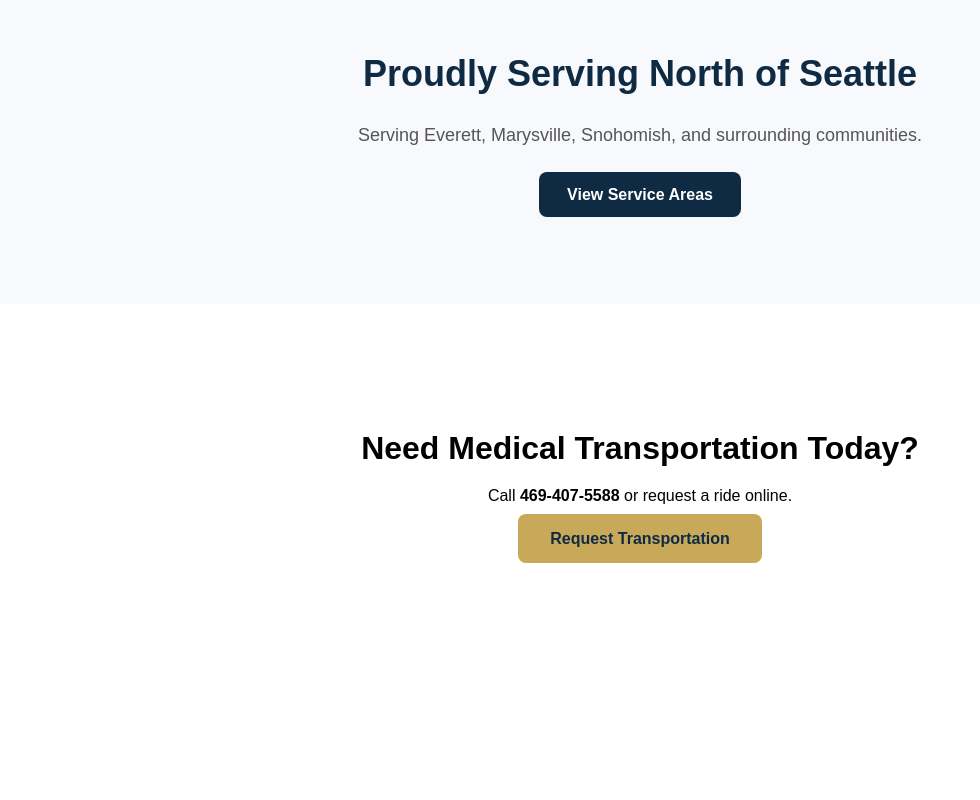
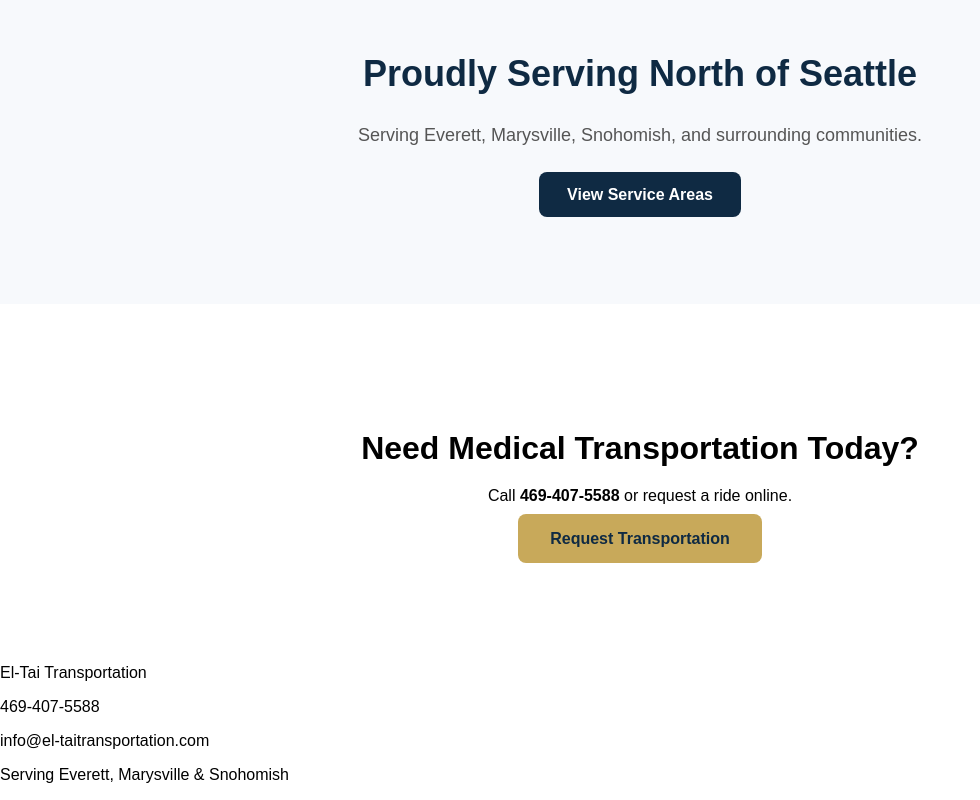
Before and after one commit to WillieKM/el-tai-nemt-v2, a Next.js app: page / in a window 1280 px wide. Shown: the part 1952-2752 px from the top of the page, without its empty margins (0-980 px from the left). Before the commit the page ends 2600 px from the top, so only its background shows below. Built offline with nearby package versions, Linux system fonts and the light colour scheme.

Commit message:
Update layout.tsx

```diff
--- a/app/layout.tsx
+++ b/app/layout.tsx
@@ -34,7 +34,12 @@ export default function RootLayout({
         </nav>
 
         {children}
-
+<footer className="footer">
+  <p>El-Tai Transportation</p>
+  <p>469-407-5588</p>
+  <p>info@el-taitransportation.com</p>
+  <p>Serving Everett, Marysville & Snohomish</p>
+</footer>
       </body>
     </html>
   );
```
